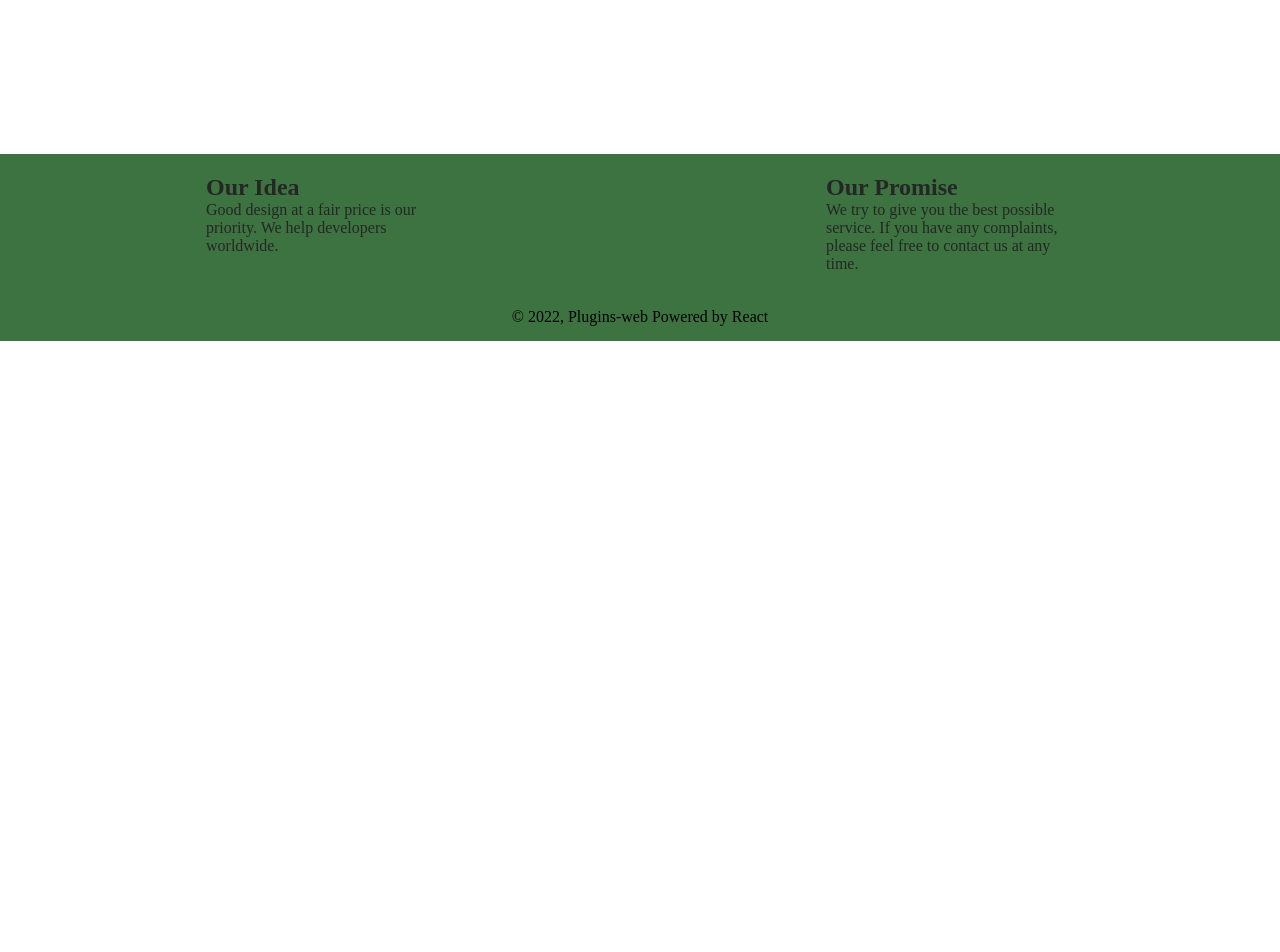
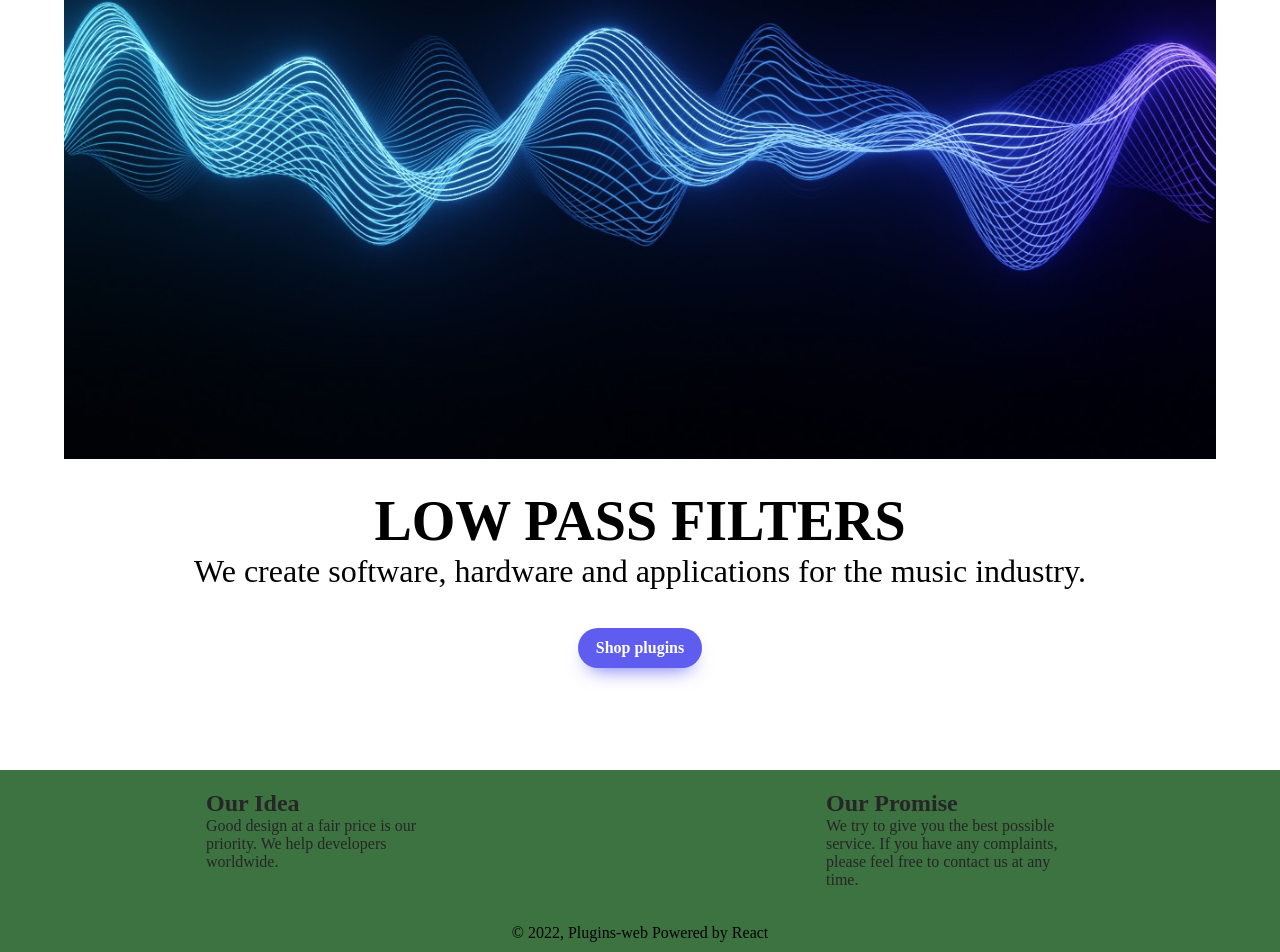
Before and after one commit to thebachy1/plugins-ecommerce, a React (Vite) app: page / in a window 1280 px wide. Shown: the part 459-1411 px from the top of the page. Before the commit the page ends 800 px from the top, so only its background shows below. Built offline with nearby package versions, Linux system fonts and the light colour scheme; a web font is replaced by a local one.

Commit message:
home component created

```diff
--- a/src/App.jsx
+++ b/src/App.jsx
@@ -2,11 +2,13 @@ import { useState } from "react";
 import "./App.scss";
 import Header from "./Components/Header/Header";
 import Footer from "./Components/Footer/Footer";
+import Home from "./Components/Home/Home";
 
 function App() {
   return (
     <div className="App">
       <Header />
+      <Home />
       <Footer />
     </div>
   );
--- a/src/App.scss
+++ b/src/App.scss
@@ -0,0 +1,4 @@
+.App {
+  display: flex;
+  flex-direction: column;
+}
--- a/src/Components/Footer/Footer.scss
+++ b/src/Components/Footer/Footer.scss
@@ -3,8 +3,7 @@
 
 .footer {
   background-color: Colors.$main-green;
-  position: absolute;
-  bottom: 0;
+
   width: 100%;
 
   &__main-content {
--- /dev/null
+++ b/src/Components/Home/Home.jsx
@@ -0,0 +1,25 @@
+import react, { useState } from "react";
+import "./Home.scss";
+import bannerImage from "../../assets/LPF.jpg";
+
+export default function Home() {
+  return (
+    <div className="home__container">
+      <div className="home__content">
+        <div className="home__banner">
+          <div className="home__imageContainer">
+            <img src={bannerImage} alt="banner image" />
+          </div>
+          <div className="home__bannerInfo">
+            <h1>LOW PASS FILTERS</h1>
+            <p>
+              We create software, hardware and applications for the music
+              industry.
+            </p>
+            <button>Shop plugins</button>
+          </div>
+        </div>
+      </div>
+    </div>
+  );
+}
--- /dev/null
+++ b/src/Components/Home/Home.scss
@@ -0,0 +1,60 @@
+@use "../../Colors";
+@use "../../Fonts";
+
+.home {
+  &__container {
+    display: flex;
+    align-items: center;
+    justify-content: center;
+  }
+
+  &__banner {
+    margin: 5% 0;
+  }
+
+  &__imageContainer {
+    max-width: 90%;
+    margin: auto;
+    > img {
+      max-width: 100%;
+    }
+  }
+
+  &__bannerInfo {
+    text-align: center;
+    margin: auto;
+    font-family: paralucent;
+    margin: 2% 0;
+
+    > h1 {
+      font-size: 3.5rem;
+    }
+
+    > p {
+      font-size: 2rem;
+    }
+
+    > button {
+      margin: 3% 0;
+      background: #5e5df0;
+      border-radius: 999px;
+      box-shadow: #5e5df0 0 10px 20px -10px;
+      box-sizing: border-box;
+      color: #ffffff;
+      cursor: pointer;
+      font-family: paralucent;
+      font-size: 16px;
+      font-weight: 700;
+      line-height: 24px;
+      opacity: 1;
+      outline: 0 solid transparent;
+      padding: 8px 18px;
+      user-select: none;
+      -webkit-user-select: none;
+      touch-action: manipulation;
+      width: fit-content;
+      word-break: break-word;
+      border: 0;
+    }
+  }
+}
```
Also changed, not shown: src/assets/LPF.jpg (added).
